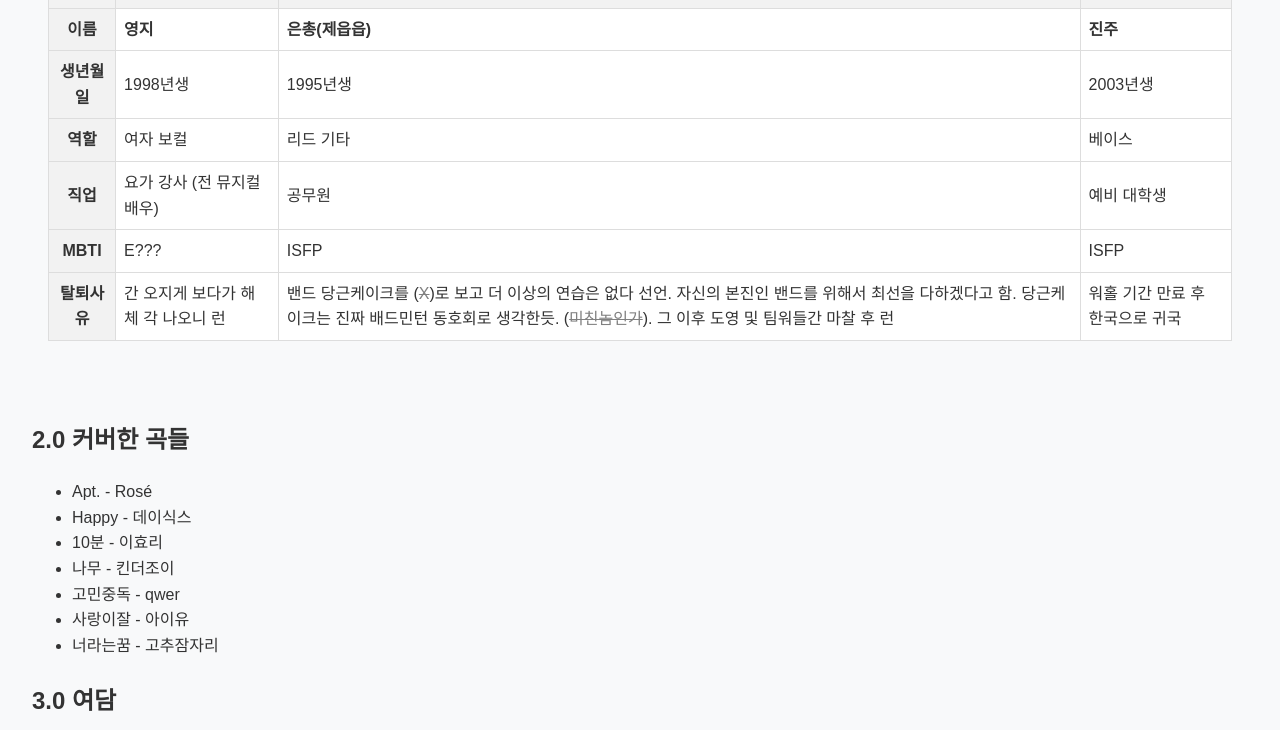
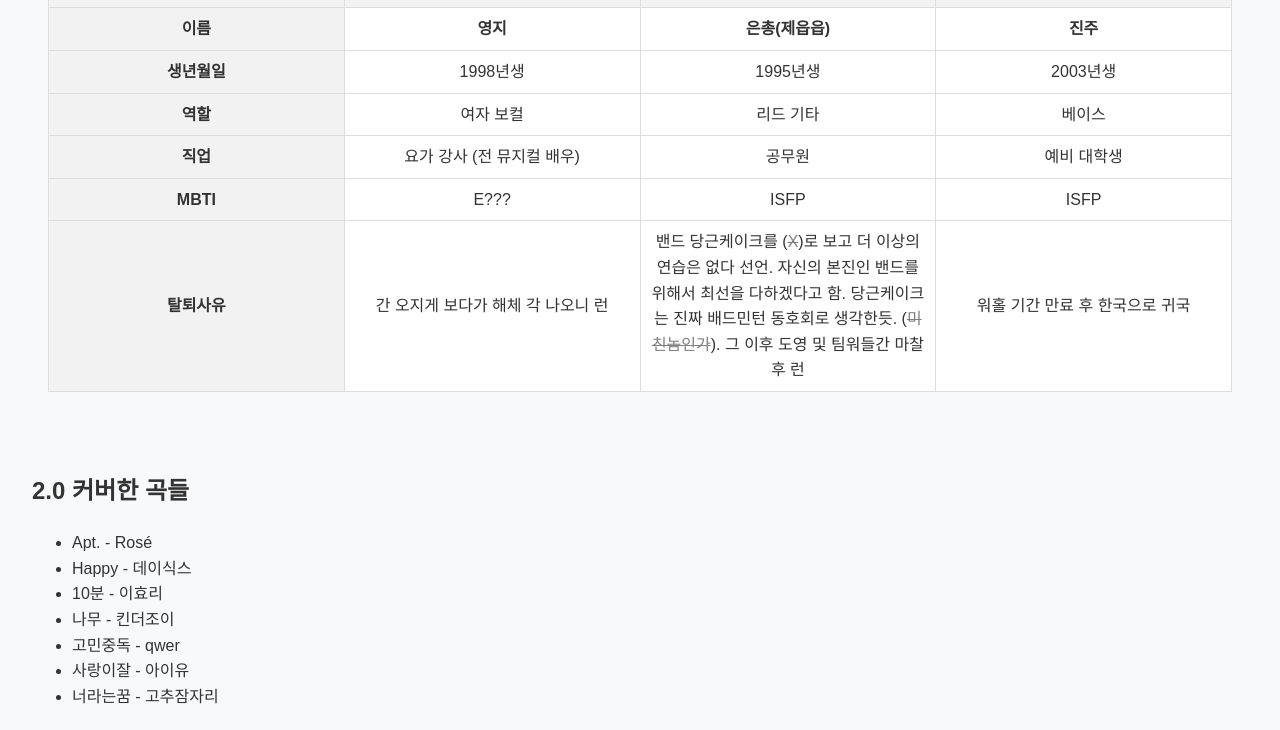
Before and after one commit to dangkei4/bandWiki, a plain HTML site: page index.html in a window 1280 px wide. Shown: the part 2555-3285 px from the top of the page. Drawn offline with Linux system fonts and the light colour scheme.

Commit message:
JunSung - table format fixed and nollans udpate

```diff
--- a/index.html
+++ b/index.html
@@ -195,6 +195,17 @@
         #references li {
             margin-bottom: 1.5rem; /* Adjust the value as needed for the desired spacing */
         }
+        /* This is for the 1.2 section table (targeted by 'equal-width-table') */
+        #exmembers .equal-width-table {
+            width: 100%;           /* Ensure the table spans full width */
+            table-layout: fixed;   /* Set fixed layout for equal column widths */
+        }
+
+        #exmembers .equal-width-table th,
+        #exmembers .equal-width-table td {
+            width: 25%;            /* Set equal width for all columns (4 columns, so 100% / 4 = 25%) */
+            text-align: center;    /* Optional: Center-align text */
+        }
     </style>
 </head>
 <body>
@@ -347,11 +358,11 @@
         <section id="exmembers">
             <h2>1.2 전 멤버</h2>
             <div class="table-container">
-                <table>
+                <table class="equal-width-table">
                     <tr>
                         <th></th>
                         <th><img src="https://github.com/dangkei4/bandWiki/blob/main/profilePics/young.jpg?raw=true" alt="영지" width="100"></th>
-                        <th><img src="https://github.com/dangkei4/bandWiki/blob/main/profilePics/jake.jpg?raw=true" alt="제읍읍" width="100"></th>
+                        <th><img src="https://github.com/dangkei4/bandWiki/blob/main/profilePics/crossout.jpg?raw=true" alt="제읍읍" width="100"></th>
                         <th><img src="https://github.com/dangkei4/bandWiki/blob/main/profilePics/pearl.jpg?raw=true" alt="진주" width="100"></th>
                     </tr>
                     <tr>
@@ -428,6 +439,10 @@
             <h2>4.0 논란</h2>
             <h3>영지 탈퇴 사건</h3>
             <p>2024년 12월 무렵 영지는 갑작스레 밴드 탈퇴를 선언한다. 근래 들어서 개인적으로 불운한 사건들이 많이 터져서 복합적인 상황 때문에 캐나다 생활에 현타가 왔다고 한다. 이후 도영은 새로운 여자 보컬을 구인하기로 결심하고 오디션을 열기로 한다. 돌아오는 합주날에 새로운 여자 보컬이 참관 및 오디션을 진행하였다. 오디션이 끝나고 영지는 멤버들에게 거듭 사죄를 하고 탈퇴를 번복하고 다시 함께 하게 해주기를 부탁한다. 감정적인 한순간의 실수였던듯. 멤버들의 동의와 함께 영지를 다시 밴드에 합류시킨다. 도영은 사장님으로서 앞으로 그런 일이 있으면 의논을 할것을 당부했다.</p>
+            <h3>제읍읍 태업 논란 후 탈주</h3>
+            <p>미친놈에 대한 논란</p>
+            <h3>영지 2차 탈주 사건</h3>
+            <p>영또탈</p>
         </section>
         <section id="references">
             <h2>5.0 출처</h2>
```
